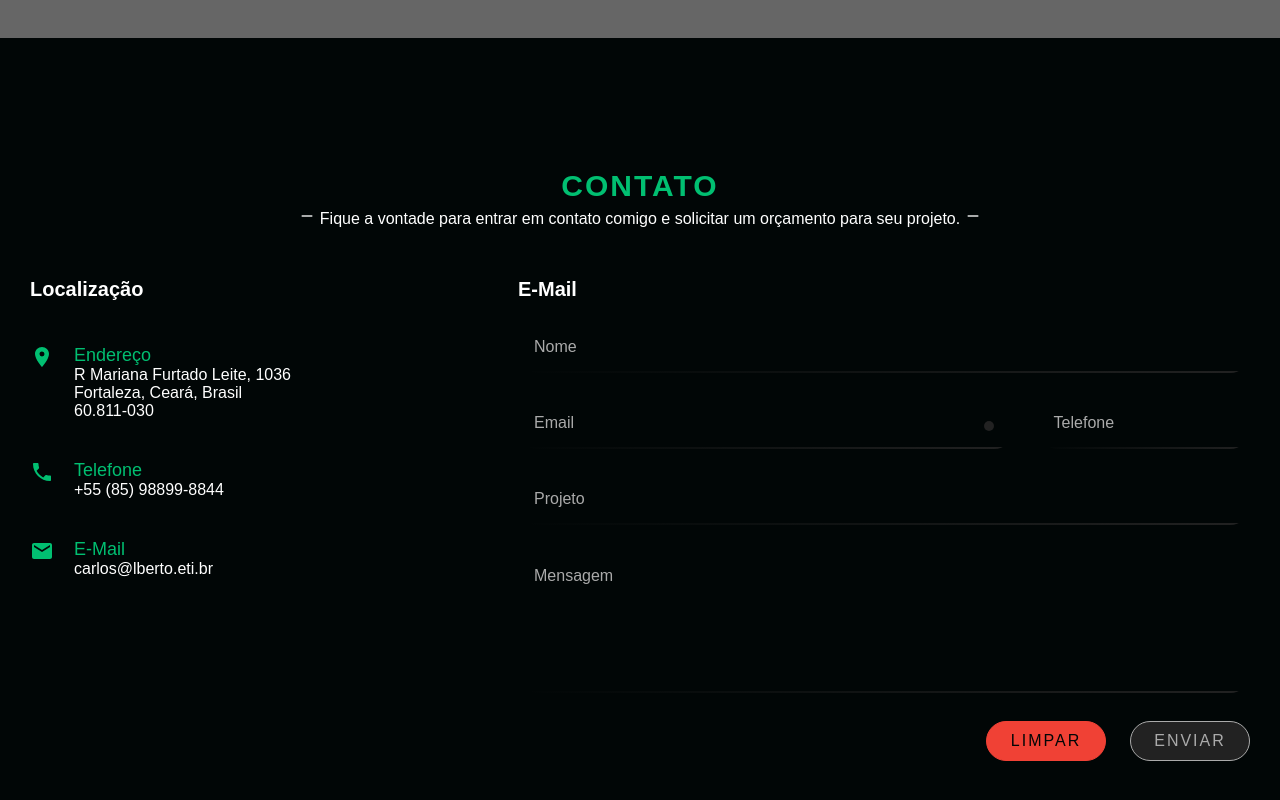
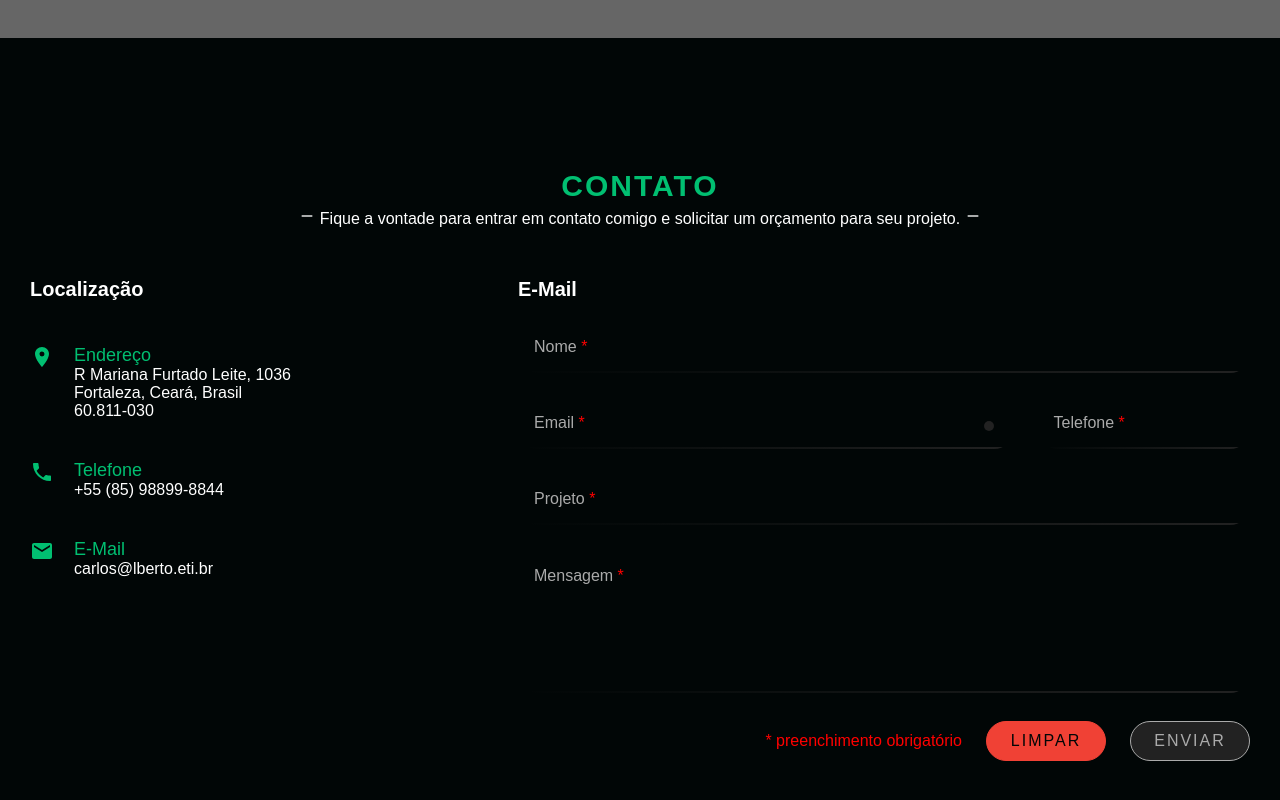
Before and after one commit to calbertofilho/carlosalberto.eti, a React (Create React App) app: page / in a window 1280 px wide. Shown: the part 3162-3962 px from the top of the page. Built offline with nearby package versions, Linux system fonts and the light colour scheme; the HTML template or start-up script is replaced by a standard one; what webfontloader would draw is missing.

Commit message:
Update ContactSection, flagging required fields

```diff
--- a/src/components/HomePage/Sections/Contact/elements.js
+++ b/src/components/HomePage/Sections/Contact/elements.js
@@ -188,6 +188,10 @@ export const Label = styled.label`
                   color 0.3s ease;
 `;
 
+export const Required = styled.span`
+  color: red;
+`;
+
 export const Input = styled.input`
   ${commonInputStyle};
 
--- a/src/components/HomePage/Sections/Contact/index.js
+++ b/src/components/HomePage/Sections/Contact/index.js
@@ -1,6 +1,6 @@
 import React from 'react';
 import { MdEmail, MdLocationOn, MdPhone, MdHorizontalRule } from "react-icons/md";
-import { Section, EmphasisBox, Emphasis, EmphasisParagraph, ContentBox, ContactInfoBox, InfoBox, Heading, Icon, Text, InfoTitle, Info, FormBox, Form, Label, Input, InputWrap, EmailArea, TelArea, TextArea, BtnWrap, Submit, Reset, Indicator } from './elements';
+import { Section, EmphasisBox, Emphasis, EmphasisParagraph, ContentBox, ContactInfoBox, InfoBox, Heading, Icon, Text, InfoTitle, Info, FormBox, Form, Label, Input, InputWrap, EmailArea, TelArea, TextArea, BtnWrap, Submit, Reset, Indicator, Required } from './elements';
 
 
 const ContactSection = () => {
@@ -99,23 +99,24 @@ const ContactSection = () => {
           <Form action='https://formsubmit.co/carlos@lberto.eti.br' method='POST' encType='multipart/form-data' autoComplete='false'>
             <Heading>E-Mail</Heading>
             <Input name='name' type='text' placeholder=' ' autoComplete='false' value={name} onChange={e => setName(e.target.value)} onKeyUp={validaFormulario} />
-            <Label htmlFor='name'>Nome</Label>
+            <Label htmlFor='name'>Nome<Required children=' *' /></Label>
             <InputWrap>
               <EmailArea>
                 <Input name='email' type='email' className='email' placeholder=' ' autoComplete='nofill' onChange={e => validaEmail(e.target.value)} onKeyUp={validaFormulario} />
-                <Label htmlFor='email'>Email</Label>
+                <Label htmlFor='email'>Email<Required children=' *' /></Label>
                 <Indicator id='indicator' />
               </EmailArea>
               <TelArea>
                 <Input name='tel' type='tel' placeholder=' ' autoComplete='nofill' maxLength='15' value={tel} onChange={e => mascaraTel(e.target.value)} onKeyUp={validaFormulario} />
-                <Label htmlFor='tel'>Telefone</Label>
+                <Label htmlFor='tel'>Telefone<Required children=' *' /></Label>
               </TelArea>
             </InputWrap>
             <Input name='_subject' type='text' placeholder=' ' autoComplete='nofill' value={subject} onChange={e => setSubject(e.target.value)} onKeyUp={validaFormulario} />
-            <Label htmlFor='_subject'>Projeto</Label>
+            <Label htmlFor='_subject'>Projeto<Required children=' *' /></Label>
             <TextArea name='message' placeholder=' ' autoComplete='nofill' value={message} onChange={e => setMessage(e.target.value)} onKeyUp={validaFormulario}></TextArea>
-            <Label htmlFor='message'>Mensagem</Label>
+            <Label htmlFor='message'>Mensagem<Required children=' *' /></Label>
             <BtnWrap>
+              <Required children='* preenchimento obrigatório' />
               <Reset type='reset' value='Limpar' onClick={removeValores} />
               <Submit type='submit' value='Enviar' id='send' className='disabled' disabled />
             </BtnWrap>
```
